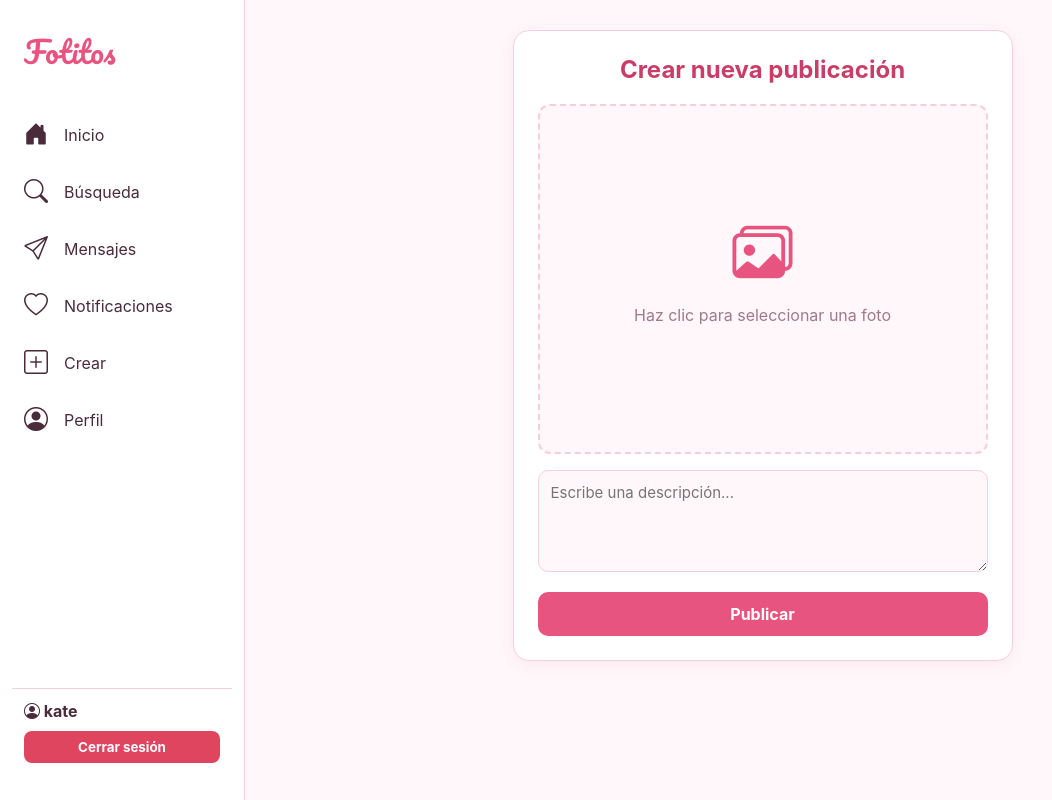
After one commit to katth-i/Proyecto_Instagram, a Django app: page /crear/ in a window 1280 px wide. The commit adds this page. Shown: the whole page, without its empty margins (0-1052 px from the left). Run offline with Django 5.2, Linux system fonts and the light colour scheme; a user stored in the database is signed in.

Commit message:
Frontend: menú lateral, página Crear, muro y tema rosado
- base.html: menú lateral fijo, layout de dos columnas y paleta rosada.
- crear.html: formulario para publicar (foto con vista previa, descripción, botón Publicar).
- inicio.html: muro con {% for publicacion in publicaciones %}.
- login.html y registro.html: colores rosados.
- Vista y ruta /crear/.

Para el backend: el muro espera publicaciones con los campos
usuario, imagen, descripcion y fecha; el formulario envía imagen y descripcion.

Co-Authored-By: Claude Opus 5.5 <noreply@anthropic.com>

```diff
--- /dev/null
+++ b/cuentas/templates/cuentas/base.html
@@ -0,0 +1,110 @@
+<!DOCTYPE html>
+<html lang="es">
+<head>
+    <meta charset="UTF-8">
+    <meta name="viewport" content="width=device-width, initial-scale=1.0">
+    <title>{% block titulo %}Fotitos{% endblock %}</title>
+    <!-- Íconos (como los de Instagram) -->
+    <link rel="stylesheet" href="https://cdn.jsdelivr.net/npm/bootstrap-icons@1.11.3/font/bootstrap-icons.min.css">
+    <!-- Letra del logo -->
+    <link rel="stylesheet" href="https://fonts.googleapis.com/css2?family=Pacifico&display=swap">
+    <style>
+/* --- Paleta de colores: cambiando aquí, cambia toda la página --- */
+:root {
+    --fondo: #fff7fa;          /* rosado casi blanco */
+    --tarjeta: #ffffff;        /* blanco */
+    --rosa-suave: #ffe4ee;     /* rosado clarito para hover y bordes */
+    --borde: #f6cfdd;          /* borde rosado */
+    --rosa: #e75480;           /* rosado fuerte para botones */
+    --rosa-oscuro: #c93d68;    /* rosado al pasar el mouse */
+    --texto: #4a2b3a;          /* texto: ciruela oscuro */
+    --texto-suave: #a07a8b;    /* texto secundario */
+    --rojo: #e0455f;           /* botón de cerrar sesión */
+}
+
+* { box-sizing: border-box; }
+button, textarea { font-family: inherit; }  /* los botones usan la misma letra que la página */
+
+body {
+    margin: 0;
+    font-family: -apple-system, "Segoe UI", Roboto, sans-serif;
+    background: var(--fondo);
+    color: var(--texto);
+}
+
+/* --- Columna izquierda: FIJA --- */
+.sidebar {
+    position: fixed;          /* no se mueve al hacer scroll */
+    top: 0; left: 0;
+    width: 245px;
+    height: 100vh;            /* toda la altura de la pantalla */
+    padding: 25px 12px;
+    background: var(--tarjeta);
+    border-right: 1px solid var(--borde);
+    display: flex;
+    flex-direction: column;   /* elementos uno debajo de otro */
+}
+
+.logo { font-family: 'Pacifico', cursive; font-weight: normal; font-size: 30px; margin: 0 12px 30px; color: var(--rosa); }
+
+.menu { list-style: none; padding: 0; margin: 0; flex: 1; } /* flex:1 empuja al usuario hacia abajo */
+
+.menu a {
+    display: flex; align-items: center; gap: 16px;
+    padding: 12px; margin-bottom: 4px;
+    color: var(--texto); text-decoration: none; font-size: 16px;
+    border-radius: 10px;
+}
+.menu a:hover { background: var(--rosa-suave); color: var(--rosa-oscuro); }
+.menu i { font-size: 24px; }
+
+.usuario { padding: 12px; border-top: 1px solid var(--borde); }
+.usuario span { display: block; margin-bottom: 10px; font-weight: bold; }
+.btn-salir {
+    width: 100%; padding: 8px;
+    background: var(--rojo); color: #fff;
+    border: none; border-radius: 8px; cursor: pointer; font-weight: bold;
+}
+.btn-salir:hover { background: #c4344d; }
+
+/* --- Columna central --- */
+.contenido {
+    margin-left: 245px;       /* deja espacio para el menú fijo */
+    padding: 30px 20px;
+    display: flex;
+    justify-content: center;  /* centra el muro */
+}
+    </style>
+</head>
+<body>
+
+    <!-- ===== MENÚ LATERAL ===== -->
+    <nav class="sidebar">
+        <h1 class="logo">Fotitos</h1>
+
+        <ul class="menu">
+            <li><a href="{% url 'inicio' %}"><i class="bi bi-house-door-fill"></i> Inicio</a></li>
+            <li><a href="#"><i class="bi bi-search"></i> Búsqueda</a></li>
+            <li><a href="#"><i class="bi bi-send"></i> Mensajes</a></li>
+            <li><a href="#"><i class="bi bi-heart"></i> Notificaciones</a></li>
+            <li><a href="{% url 'crear' %}"><i class="bi bi-plus-square"></i> Crear</a></li>
+            <li><a href="#"><i class="bi bi-person-circle"></i> Perfil</a></li>
+        </ul>
+
+        <!-- Parte inferior: usuario + cerrar sesión -->
+        <div class="usuario">
+            <span><i class="bi bi-person-circle"></i> {{ user.username }}</span>
+            <form action="{% url 'logout' %}" method="post">
+                {% csrf_token %}
+                <button type="submit" class="btn-salir">Cerrar sesión</button>
+            </form>
+        </div>
+    </nav>
+
+    <!-- ===== CONTENIDO PRINCIPAL ===== -->
+    <main class="contenido">
+        {% block contenido %}{% endblock %}
+    </main>
+
+</body>
+</html>
--- /dev/null
+++ b/cuentas/templates/cuentas/crear.html
@@ -0,0 +1,64 @@
+{% extends 'cuentas/base.html' %}
+
+{% block titulo %}Crear publicación - Fotitos{% endblock %}
+
+{% block contenido %}
+<div class="crear-card">
+    <h2>Crear nueva publicación</h2>
+
+    <form method="post" enctype="multipart/form-data">
+        {% csrf_token %}
+
+        <!-- Zona para subir la foto -->
+        <label for="imagen" class="zona-foto">
+            <img id="vista-previa" alt="">
+            <div id="texto-foto">
+                <i class="bi bi-images"></i>
+                <p>Haz clic para seleccionar una foto</p>
+            </div>
+        </label>
+        <input type="file" id="imagen" name="imagen" accept="image/*" required hidden>
+
+        <textarea name="descripcion" rows="4" placeholder="Escribe una descripción..."></textarea>
+
+        <button type="submit" class="btn-publicar">Publicar</button>
+    </form>
+</div>
+
+<style>
+    .crear-card { width: 100%; max-width: 500px; background: var(--tarjeta); border: 1px solid var(--borde); border-radius: 16px; padding: 24px; box-shadow: 0 4px 16px rgba(231, 84, 128, 0.08); }
+    .crear-card h2 { text-align: center; margin-top: 0; color: var(--rosa-oscuro); }
+    .zona-foto {
+        display: flex; align-items: center; justify-content: center;
+        height: 350px; background: var(--fondo); border: 2px dashed var(--borde); border-radius: 12px;
+        cursor: pointer; overflow: hidden; text-align: center; color: var(--texto-suave);
+    }
+    .zona-foto:hover { border-color: var(--rosa); background: var(--rosa-suave); }
+    .zona-foto i { font-size: 60px; color: var(--rosa); }
+    #vista-previa { display: none; width: 100%; height: 100%; object-fit: cover; }
+    textarea {
+        width: 100%; margin-top: 16px; padding: 12px;
+        background: var(--fondo); color: var(--texto); border: 1px solid var(--borde);
+        border-radius: 10px; font-family: inherit; font-size: 15px; resize: vertical;
+    }
+    textarea:focus { outline: none; border-color: var(--rosa); }
+    .btn-publicar {
+        width: 100%; margin-top: 16px; padding: 12px;
+        background: var(--rosa); color: #fff; border: none; border-radius: 10px;
+        font-size: 16px; font-weight: bold; cursor: pointer;
+    }
+    .btn-publicar:hover { background: var(--rosa-oscuro); }
+</style>
+
+<script>
+    // Muestra la foto elegida dentro del recuadro
+    document.getElementById('imagen').addEventListener('change', function () {
+        const archivo = this.files[0];
+        if (!archivo) return;
+        const img = document.getElementById('vista-previa');
+        img.src = URL.createObjectURL(archivo);
+        img.style.display = 'block';
+        document.getElementById('texto-foto').style.display = 'none';
+    });
+</script>
+{% endblock %}
--- a/cuentas/urls.py
+++ b/cuentas/urls.py
@@ -5,4 +5,5 @@ urlpatterns = [
     path('inicio/', views.inicio, name='inicio'),
     path('registro/', views.registro_view, name='registro'),
     path('login/', views.login_view, name='login'),
+    path('crear/', views.crear, name='crear'),
 ]
--- a/cuentas/views.py
+++ b/cuentas/views.py
@@ -58,3 +58,7 @@ def login_view(request):
             messages.error(request, 'Credenciales incorrectas. Verifica tus datos e intenta de nuevo.')
 
     return render(request, 'cuentas/login.html')
+
+@login_required(login_url='login')
+def crear(request):
+    return render(request, 'cuentas/crear.html')
```
Also changed, not shown: cuentas/templates/cuentas/inicio.html (+51 -29 lines), cuentas/templates/cuentas/login.html (+14 -12 lines), cuentas/templates/cuentas/registro.html (+15 -13 lines).
